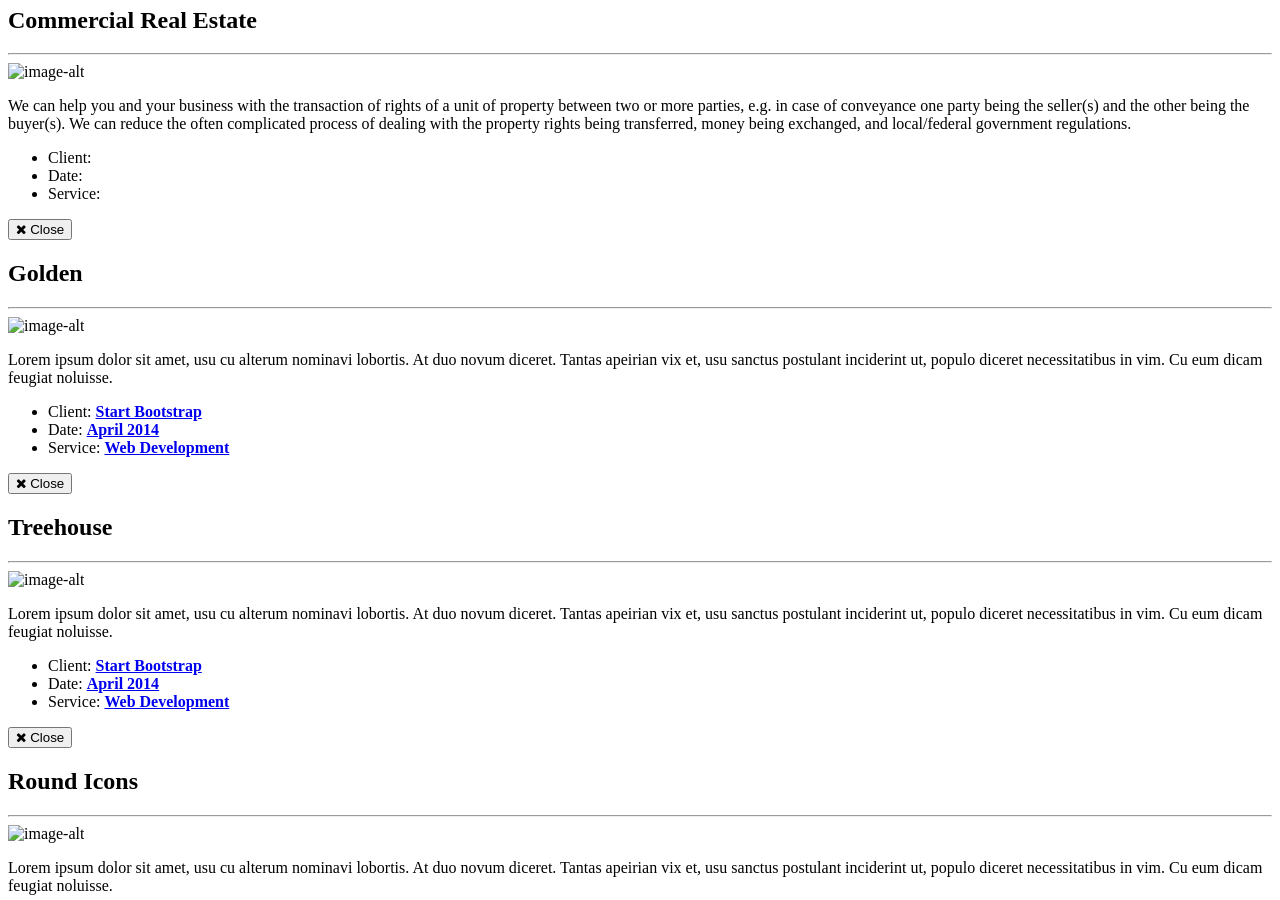
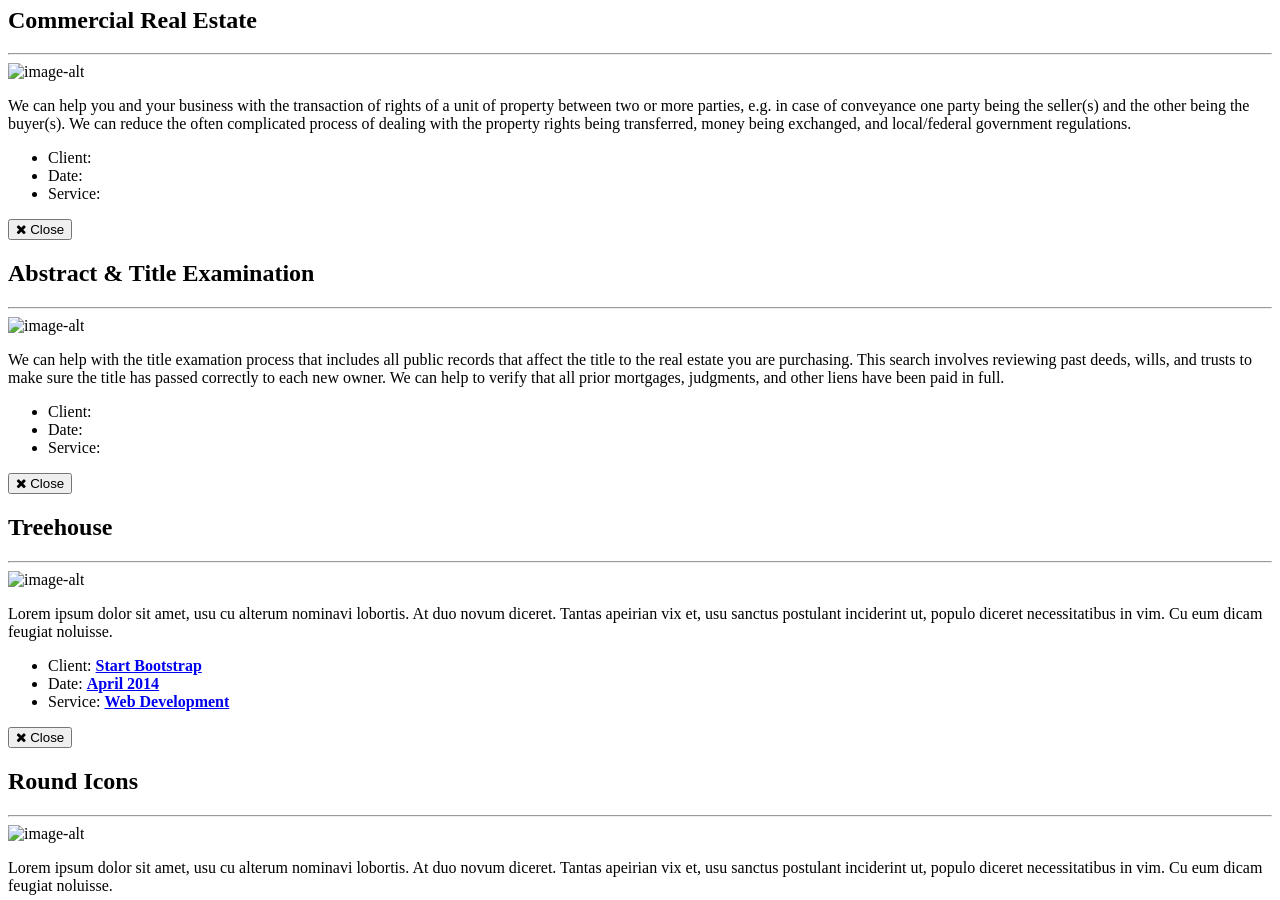
Before and after one commit to MainStreetTitleDeveloper/mainstreettitledeveloper.github.io, a Jekyll site: the page built from _posts/2014-07-16-project-3.markdown, in a window 1280 px wide and 900 px high, scrolled down 4406 px. Built offline with Jekyll 4.4.1, drawn with Linux system fonts in a browser that asks for light colours; some web fonts are replaced; some of the changed text lies outside the part shown.

Commit message:
Update 2014-07-16-project-3.markdown

```diff
--- a/_posts/2014-07-16-project-3.markdown
+++ b/_posts/2014-07-16-project-3.markdown
@@ -1,15 +1,12 @@
 ---
-title: Golden
-subtitle: Website Design
+title: Abstract & Title Examination
+subtitle: Services
 layout: default
 modal-id: 3
 date: 2014-07-16
 img: golden.png
 thumbnail: golden-thumbnail.png
 alt: image-alt
-project-date: April 2014
-client: Start Bootstrap
-category: Web Development
-description: Lorem ipsum dolor sit amet, usu cu alterum nominavi lobortis. At duo novum diceret. Tantas apeirian vix et, usu sanctus postulant inciderint ut, populo diceret necessitatibus in vim. Cu eum dicam feugiat noluisse.
+description: We can help with the title examation process that includes all public records that affect the title to the real estate you are purchasing. This search involves reviewing past deeds, wills, and trusts to make sure the title has passed correctly to each new owner. We can help to verify that all prior mortgages, judgments, and other liens have been paid in full.
 
 ---
```
